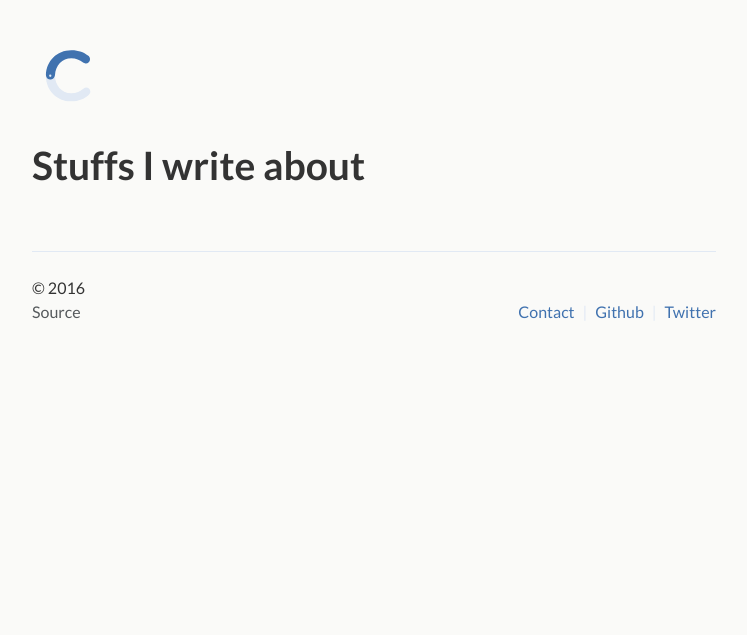
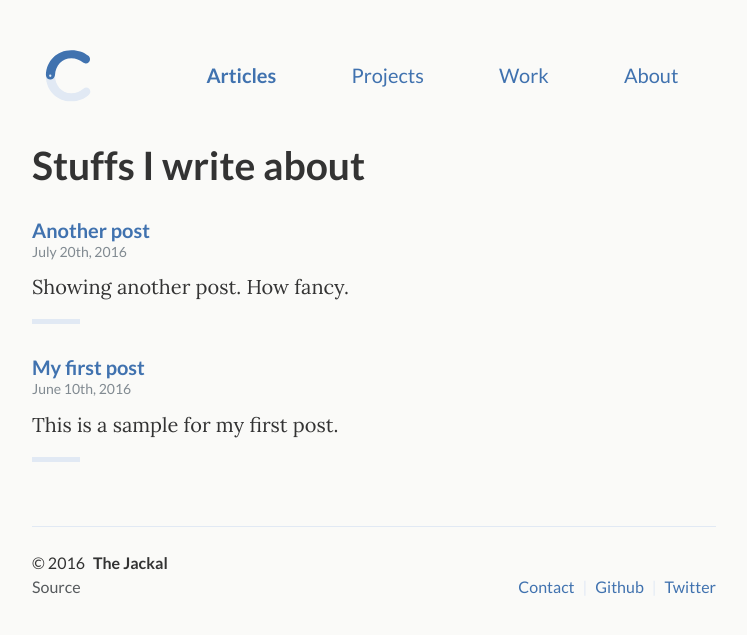
Before and after one commit to jentery/cspt500, a Jekyll site: the page built from articles/index.html, in a window 1280 px wide. Shown: the top 635 px of the page, without its empty margins (266-1013 px from the left). Built offline with Jekyll 4.4.1, drawn with Linux system fonts in a browser that asks for light colours; the list of posts is cut into pages by our own code; some of the changed lines change nothing that is shown.

Commit message:
more changes to config

```diff
--- a/_config.yml
+++ b/_config.yml
@@ -1,29 +1,68 @@
-# Welcome to Jekyll!
-#
-# This config file is meant for settings that affect your whole blog, values
-# which you are expected to set up once and rarely edit after that. If you find
-# yourself editing these this file very often, consider using Jekyll's data files
-# feature for the data you need to update frequently.
-#
-# For technical reasons, this file is *NOT* reloaded automatically when you use
-# 'jekyll serve'. If you change this file, please restart the server process.
+# The main config file for your Jekyll template
 
 # Site settings
-# These are used to personalize your new site. If you look in the HTML files,
-# you will see them accessed via {{ site.title }}, {{ site.email }}, and so on.
-# You can create any custom variable you would like, and they will be accessible
-# in the templates via {{ site.myvariable }}.
-title: Your awesome title
-email: your-email@domain.com
-description: > # this means to ignore newlines until "baseurl:"
+title: Jackal               # used for the html title of every page
+desc: >
   Write an awesome description for your new site here. You can edit this
   line in _config.yml. It will appear in your document head meta (for
   Google search results) and in your feed.xml site description.
-baseurl: "/cspt500" # the subpath of your site, e.g. /blog
-url: "http://jentery.github.io/" # the base hostname & protocol for your site
-twitter_username: jenterysayers
-github_username:  jentery
+
+url: https://jentery.github.io      # put your website hosting url here
+baseurl: '/cspt500'                 # the subpath of your site, e.g. /blog
+permalink: /:year/:title/   # how should we display posts url
+
+# Meta settings
+email: jackal@gmail.com
+author: The Jackal
+twitter_username: clenemt
+github_username: clenemt
+github_source: jackal
+
+# Put your ga tracking code below
+google_analytics: 'UA-XXXXXXXX-X'
+
+# Pagination settings
+paginate: 5                           # number of posts to show per page
+paginate_path: "/articles/page:num/"  # link scheme for articles, should be letf as is
+
+# Navigation settings
+# Used to define the navigation menu items
+# > Title is the tile of the navigation item, url the url and desc is the tooltip
+navigation:
+  - title: Articles
+    url: /articles/
+    desc: Stuffs I write about
+  - title: Projects
+    url: /projects/
+    desc: Stuffs I like to do
+  - title: Work
+    url: /work/
+    desc: Stuffs I hate to do
+  - title: About
+    url: /about/
+    desc: Learn about me
+
+# Used by Jekyll to recognize what is a post and what is a page
+defaults:
+  -
+    scope:
+      path: ''
+      type: posts
+    values:
+      layout: post
+
+# Markdown parser settings
+markdown: kramdown
+kramdown:
+  input: GFM
+  hard_wrap: false          # you can change this if you feel like it
+  parse_block_html: true    # allow parsing html inside markdown
 
 # Build settings
-markdown: kramdown
-theme: jackal
+include:
+  - _pages                  # all your pages can be put inside pages (except articles)
+exclude:
+  - README.md
+  - vendor
+gems:
+  - jekyll-paginate
```
